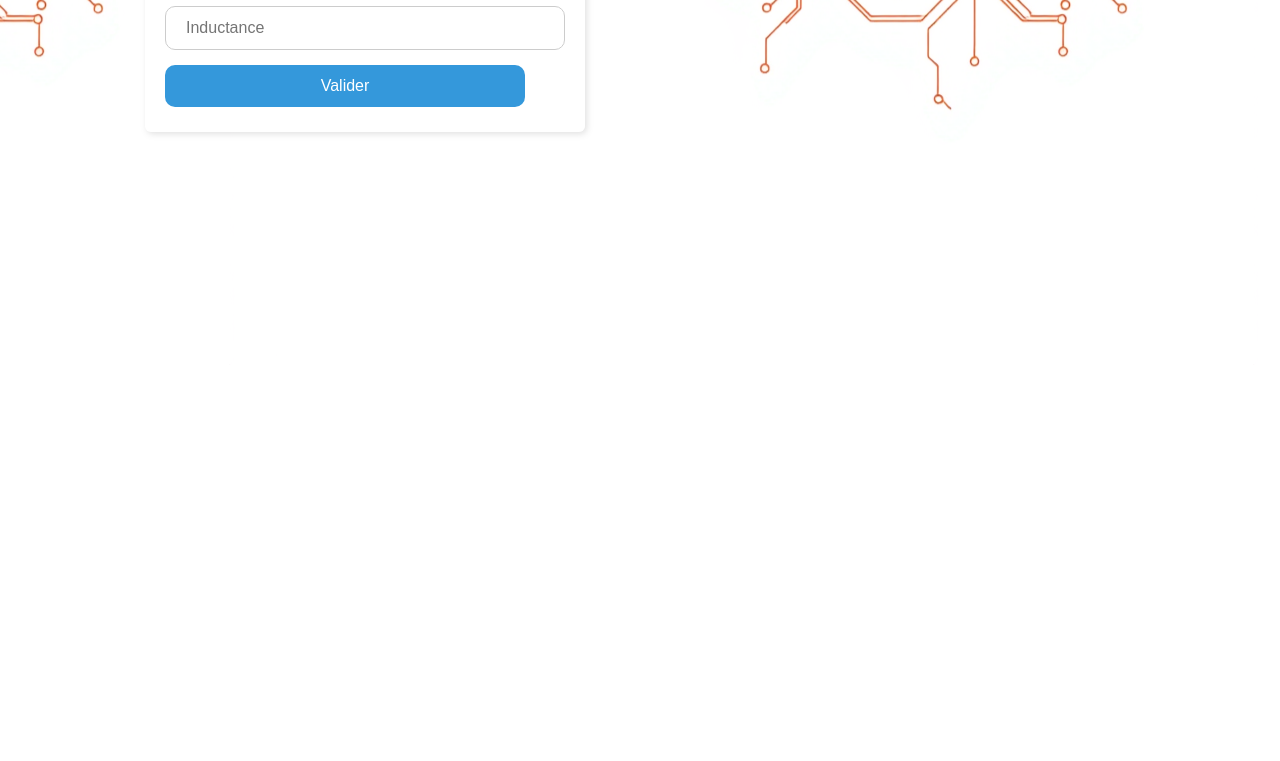
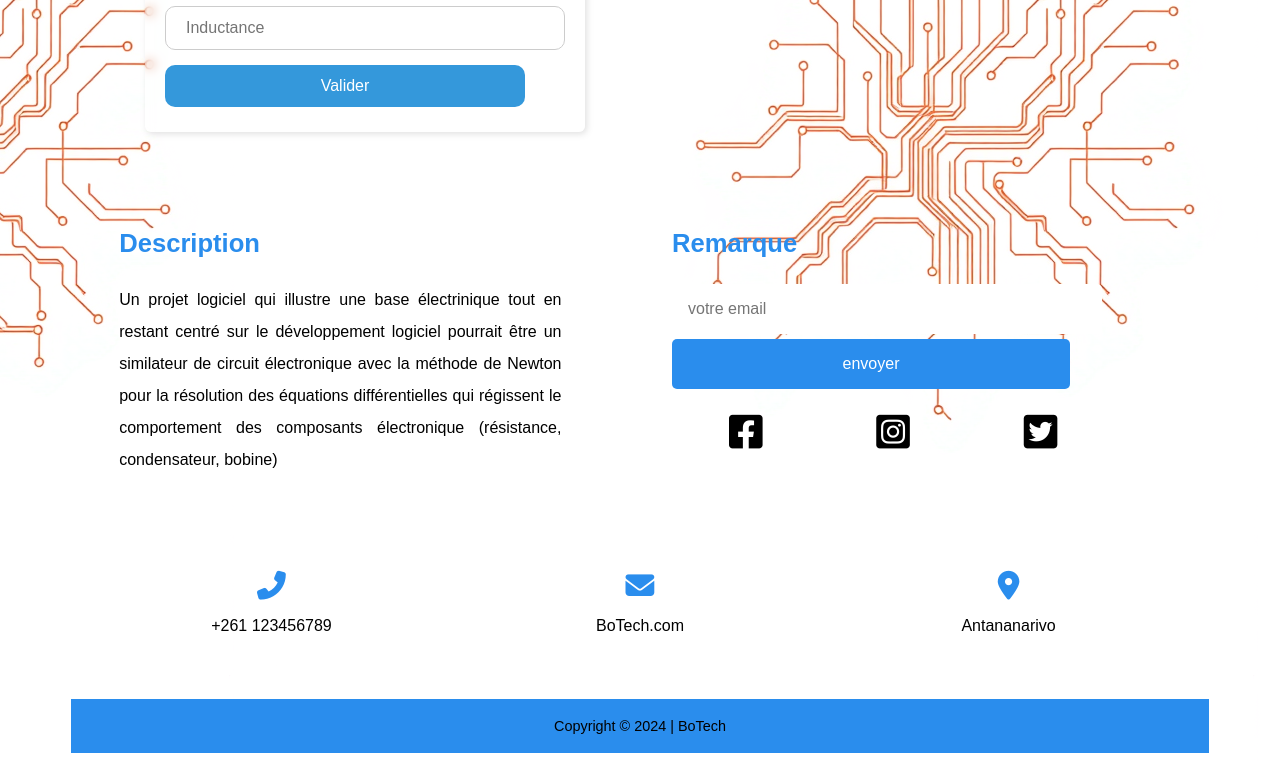
Before and after one commit to ItsTojoNyAina/Circuit_RLC, a website: page CicuitRLDerivate.html in a window 1280 px wide. Shown: the part 435-1196 px from the top of the page. Before the commit the page ends 800 px from the top, so only its background shows below. Drawn offline with nearby package versions, Linux system fonts and the light colour scheme.

Commit message:
3_circuits

```diff
--- a/CicuitRLDerivate.html
+++ b/CicuitRLDerivate.html
@@ -8,22 +8,40 @@
     <title>Simulateur de circuit RL avec la méthode de Newton</title>
   </head>
   <body>
-    <h1>
-      Simulateur de circuit RL (Série-Parallèle)
-    </h1>
+    <h1>Simulateur de circuit RL (Série-Parallèle)</h1>
     <div id="main">
       <form id="valueForm">
         <label for="generateur">Tension du générateur (en V)</label>
-            <input type="number" id="generateur" placeholder="Tension générateur" required />
+        <input
+          type="number"
+          id="generateur"
+          placeholder="Tension générateur"
+          required
+        />
 
         <label for="resistance1">Résistance r (en Ohm)</label>
-            <input type="number" id="resistance1" placeholder="Résistance r" required />
+        <input
+          type="number"
+          id="resistance1"
+          placeholder="Résistance r"
+          required
+        />
 
         <label for="resistance2">Résistance R (en Ohm)</label>
-            <input type="number" id="resistance2" placeholder="Résistance R" required />
+        <input
+          type="number"
+          id="resistance2"
+          placeholder="Résistance R"
+          required
+        />
 
         <label for="inductance">Inductance L (en Henry)</label>
-            <input type="number" id="inductance" placeholder="Inductance" required />
+        <input
+          type="number"
+          id="inductance"
+          placeholder="Inductance"
+          required
+        />
 
         <button id="valider" type="button">Valider</button>
       </form>
@@ -36,25 +54,27 @@
     <script src="https://cdn.jsdelivr.net/npm/chart.js"></script>
     <script>
       document.getElementById("valider").addEventListener("click", () => {
-            const ctx = document.getElementById('myChart').getContext('2d');
+        const ctx = document.getElementById("myChart").getContext("2d");
         const chart = new Chart(ctx, {
-                type: 'line',
+          type: "line",
           data: {
             labels: [], // Time labels
-                    datasets: [{
-                        label: 'Courant iL(t)',
+            datasets: [
+              {
+                label: "Courant iL(t)",
                 data: [],
-                        borderColor: 'rgba(75, 192, 192, 1)',
+                borderColor: "rgba(75, 192, 192, 1)",
                 fill: false,
-                        tension: 0.1
-                    }]
+                tension: 0.1,
+              },
+            ],
           },
           options: {
             scales: {
-                        x: { title: { display: true, text: 'Temps (s)' }},
-                        y: { title: { display: true, text: 'Courant (A)' }}
-                    }
-                }
+              x: { title: { display: true, text: "Temps (s)" } },
+              y: { title: { display: true, text: "Courant (A)" } },
+            },
+          },
         });
 
         const E = parseFloat(document.getElementById("generateur").value);
@@ -62,7 +82,7 @@
         const R = parseFloat(document.getElementById("resistance2").value);
         const L = parseFloat(document.getElementById("inductance").value);
         const dt = 0.01; // Time step
-            const T = 5;     // Simulation duration (5 seconds)
+        const T = 5; // Simulation duration (5 seconds)
 
         function newtonSolver(iL_current, iL_previous, E, r, R, L, dt) {
           const tolerance = 1e-6;
@@ -70,7 +90,11 @@
           let maxIter = 100;
 
           function f(iL_next) {
-                    return E - (r * (iL_next + (iL_next - iL_previous) / dt)) - iL_next * (R + L / dt);
+            return (
+              E -
+              r * (iL_next + (iL_next - iL_previous) / dt) -
+              iL_next * (R + L / dt)
+            );
           }
 
           function df(iL_next) {
@@ -101,7 +125,15 @@
               chart.data.datasets[0].data = [];
             }
 
-                    let iL_next = newtonSolver(iL_previous, iL_previous, E, r, R, L, dt);
+            let iL_next = newtonSolver(
+              iL_previous,
+              iL_previous,
+              E,
+              r,
+              R,
+              L,
+              dt
+            );
 
             chart.data.labels.push(time.toFixed(2));
             chart.data.datasets[0].data.push(iL_next);
@@ -125,5 +157,52 @@
         simulateAndAnimateRLCircuit(E, r, R, L, dt, T, chart);
       });
     </script>
+    <footer>
+      <div class="row primary">
+        <div class="column about">
+          <h3>Description</h3>
+          <p>
+            Un projet logiciel qui illustre une base électrinique tout en
+            restant centré sur le développement logiciel pourrait être un
+            similateur de circuit électronique avec la méthode de Newton pour la
+            résolution des équations différentielles qui régissent le
+            comportement des composants électronique (résistance, condensateur,
+            bobine)
+          </p>
+        </div>
+
+        <div class="column subscribe">
+          <h3>Remarque</h3>
+          <div>
+            <input type="email" placeholder="votre email" />
+            <button>envoyer</button>
+          </div>
+          <div class="social">
+            <i class="fa-brands fa-facebook-square"></i>
+            <i class="fa-brands fa-instagram-square"></i>
+            <i class="fa-brands fa-twitter-square"></i>
+          </div>
+        </div>
+      </div>
+      <div class="row secondary">
+        <div>
+          <p>
+            <i class="fas fa-phone-alt"></i>
+          </p>
+          <p>+261 123456789</p>
+        </div>
+        <div>
+          <p><i class="fas fa-envelope"></i></p>
+          <p>BoTech.com</p>
+        </div>
+        <div>
+          <p><i class="fas fa-map-marker-alt"></i></p>
+          <p>Antananarivo</p>
+        </div>
+      </div>
+      <div class="row copyright">
+        <p>Copyright &copy; 2024 | BoTech</p>
+      </div>
+    </footer>
   </body>
 </html>
```
Also changed, not shown: CircuitRC.html (+74 -17 lines). Lines whose indentation alone changed are shown as unchanged.
